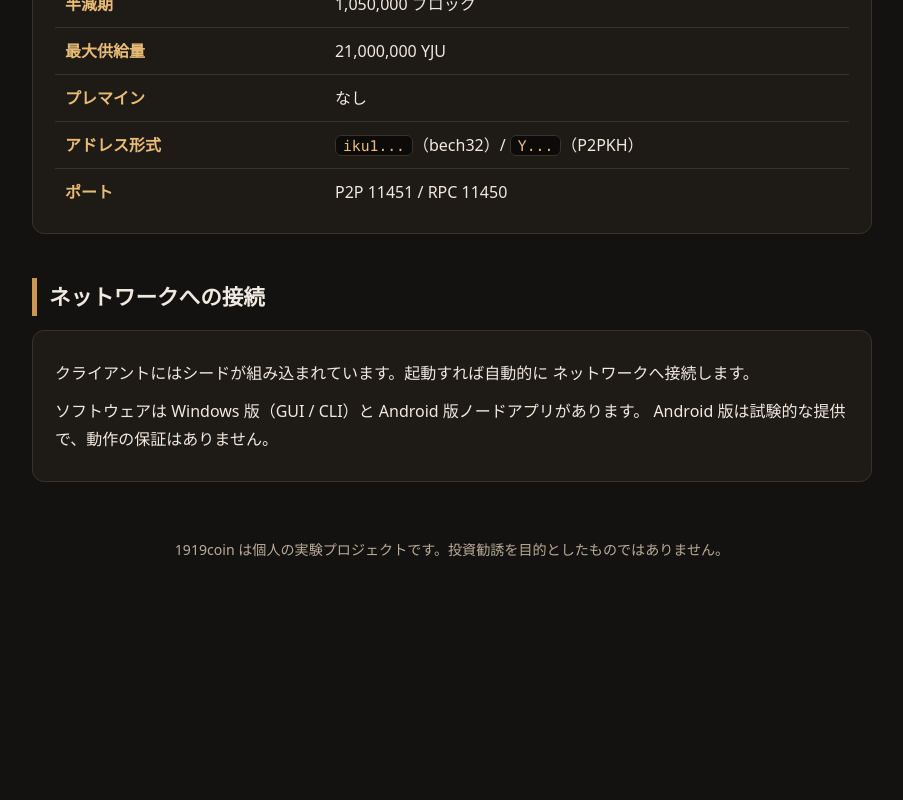
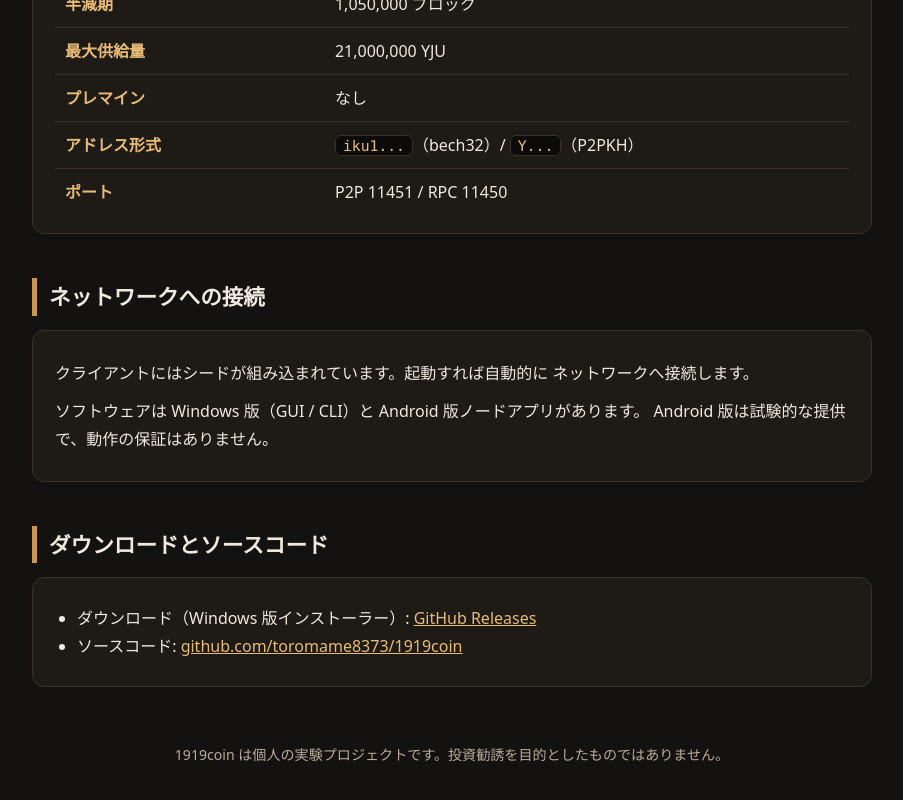
Before and after one commit to toromame8373/1919coin-site, a plain HTML site: page index.html in a window 1280 px wide. Shown: the part 889-1689 px from the top of the page, without its empty margins (188-1091 px from the left). Before the commit the page ends 1525 px from the top, so only its background shows below. Drawn offline with Linux system fonts and the light colour scheme.

Commit message:
ダウンロード (Releases) とソースコードへのリンクを追加

```diff
--- a/index.html
+++ b/index.html
@@ -80,6 +80,14 @@
   Android 版は試験的な提供で、動作の保証はありません。</p>
 </div>
 
+<h2>ダウンロードとソースコード</h2>
+<div class="panel">
+  <ul>
+    <li>ダウンロード（Windows 版インストーラー）: <a href="https://github.com/toromame8373/1919coin/releases">GitHub Releases</a></li>
+    <li>ソースコード: <a href="https://github.com/toromame8373/1919coin">github.com/toromame8373/1919coin</a></li>
+  </ul>
+</div>
+
 <footer>
   <p>1919coin は個人の実験プロジェクトです。投資勧誘を目的としたものではありません。</p>
 </footer>
```
